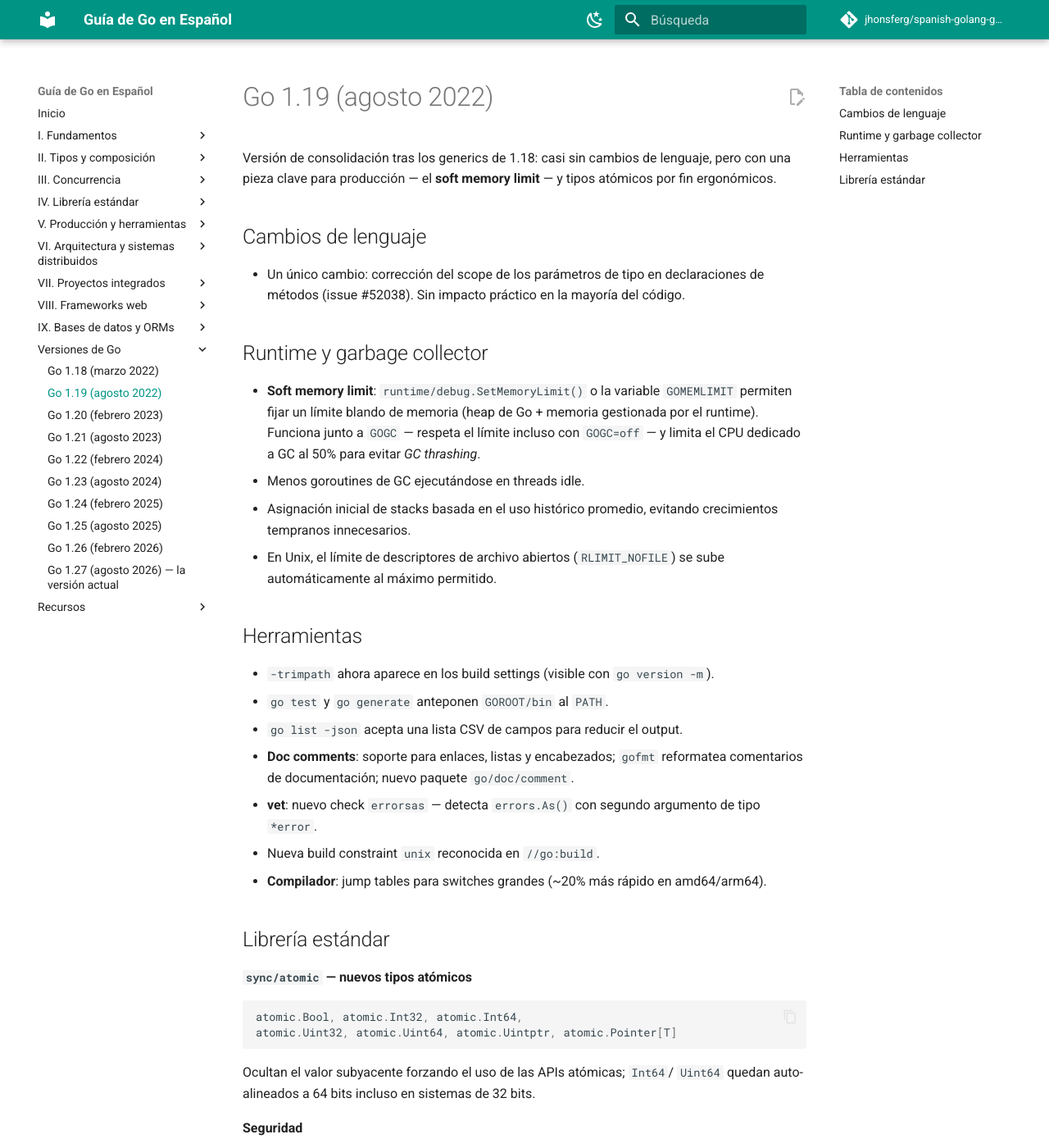
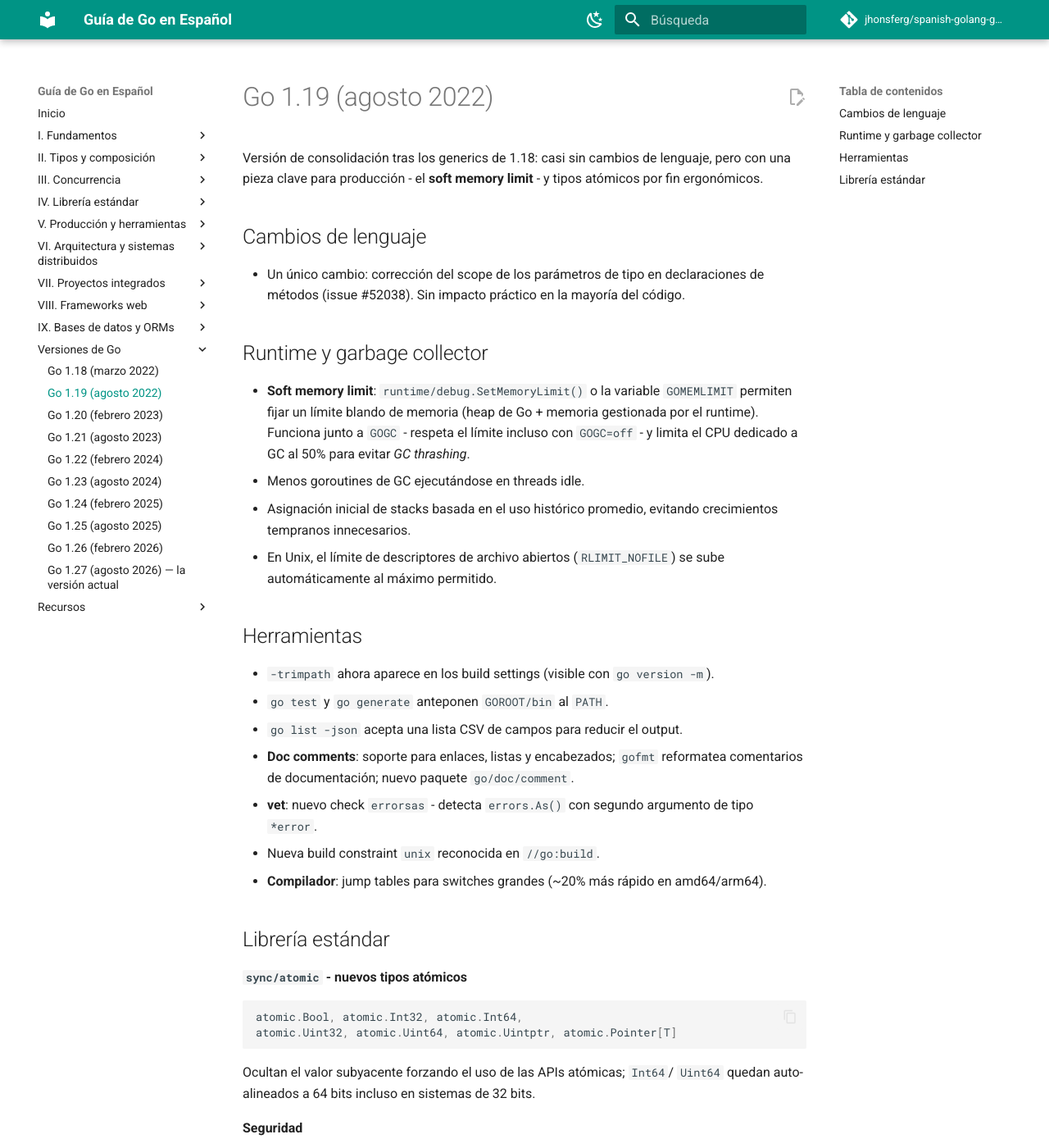
Before and after one commit to jhonsferg/spanish-golang-guide, an MkDocs documentation site: the page built from docs/10-versiones-de-go/go-1-19.md, in a window 1280 px wide and 1400 px high. Shown: the whole window at 82% size. Built offline with MkDocs 1.6.1 and Material for MkDocs 9.7.7, drawn with Linux system fonts in a browser that asks for light colours; comment, search, counter and statistics services are not loaded; some of the changed text lies outside the part shown.

Commit message:
fix: reemplazar guion largo por guion simple en go-1-19.md

````diff
--- a/docs/10-versiones-de-go/go-1-19.md
+++ b/docs/10-versiones-de-go/go-1-19.md
@@ -1,8 +1,8 @@
 # Go 1.19 (agosto 2022)
 
 Versión de consolidación tras los generics de 1.18: casi sin cambios de
-lenguaje, pero con una pieza clave para producción — el **soft memory
-limit** — y tipos atómicos por fin ergonómicos.
+lenguaje, pero con una pieza clave para producción - el **soft memory
+limit** - y tipos atómicos por fin ergonómicos.
 
 ## Cambios de lenguaje
 
@@ -14,8 +14,8 @@ limit** — y tipos atómicos por fin ergonómicos.
 
 - **Soft memory limit**: `runtime/debug.SetMemoryLimit()` o la variable
   `GOMEMLIMIT` permiten fijar un límite blando de memoria (heap de Go +
-  memoria gestionada por el runtime). Funciona junto a `GOGC` — respeta el
-  límite incluso con `GOGC=off` — y limita el CPU dedicado a GC al 50% para
+  memoria gestionada por el runtime). Funciona junto a `GOGC` - respeta el
+  límite incluso con `GOGC=off` - y limita el CPU dedicado a GC al 50% para
   evitar *GC thrashing*.
 - Menos goroutines de GC ejecutándose en threads idle.
 - Asignación inicial de stacks basada en el uso histórico promedio, evitando
@@ -31,7 +31,7 @@ limit** — y tipos atómicos por fin ergonómicos.
 - `go list -json` acepta una lista CSV de campos para reducir el output.
 - **Doc comments**: soporte para enlaces, listas y encabezados; `gofmt`
   reformatea comentarios de documentación; nuevo paquete `go/doc/comment`.
-- **vet**: nuevo check `errorsas` — detecta `errors.As()` con segundo
+- **vet**: nuevo check `errorsas` - detecta `errors.As()` con segundo
   argumento de tipo `*error`.
 - Nueva build constraint `unix` reconocida en `//go:build`.
 - **Compilador**: jump tables para switches grandes (~20% más rápido en
@@ -39,7 +39,7 @@ limit** — y tipos atómicos por fin ergonómicos.
 
 ## Librería estándar
 
-**`sync/atomic` — nuevos tipos atómicos**
+**`sync/atomic` - nuevos tipos atómicos**
 
 ```go
 atomic.Bool, atomic.Int32, atomic.Int64,
@@ -52,7 +52,7 @@ Ocultan el valor subyacente forzando el uso de las APIs atómicas; `Int64`/
 **Seguridad**
 
 - `os/exec.Command` y `LookPath` ya **no permiten** búsquedas relativas al
-  directorio actual — cierra una clase de vulnerabilidad clásica en
+  directorio actual - cierra una clase de vulnerabilidad clásica en
   Windows/Unix.
 - `crypto/elliptic`: operar sobre puntos inválidos ahora hace panic.
 - `crypto/x509`: `CreateCertificate` rechaza `MD5WithRSA` y números de serie
````
